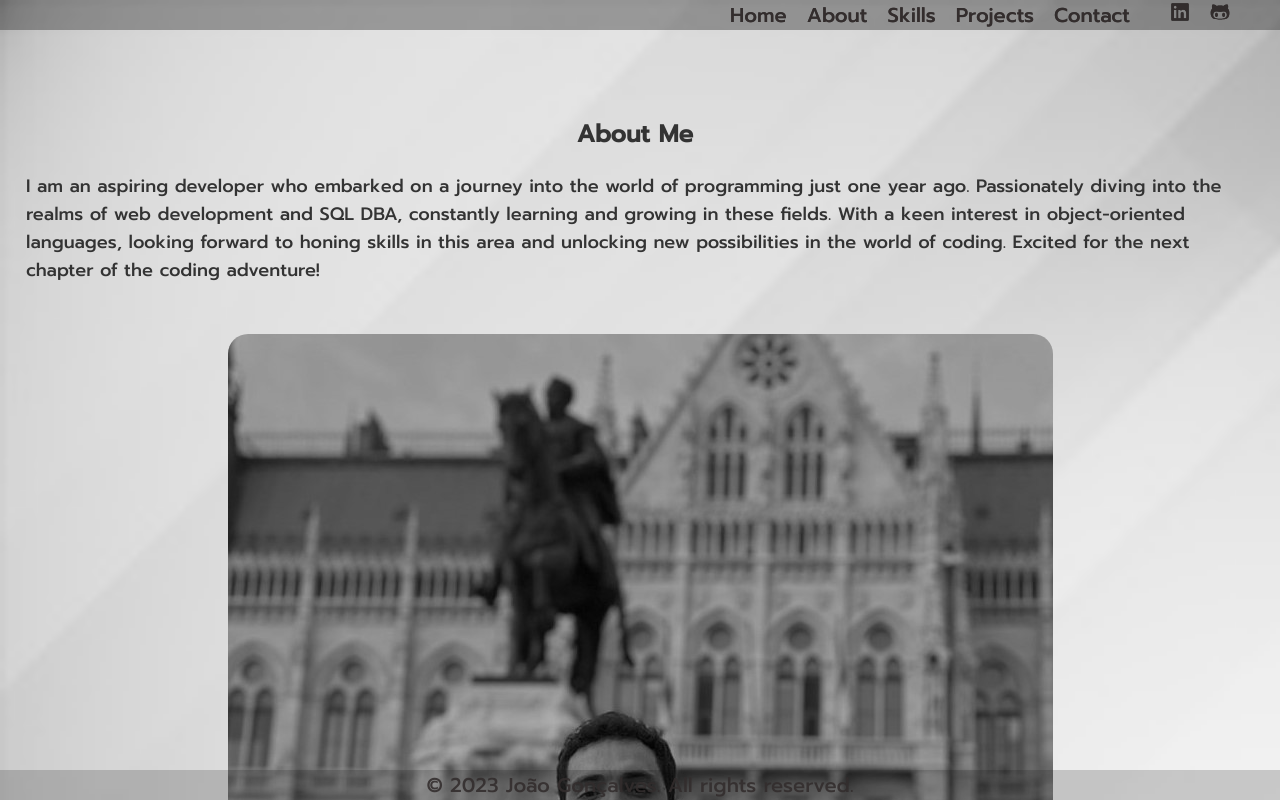
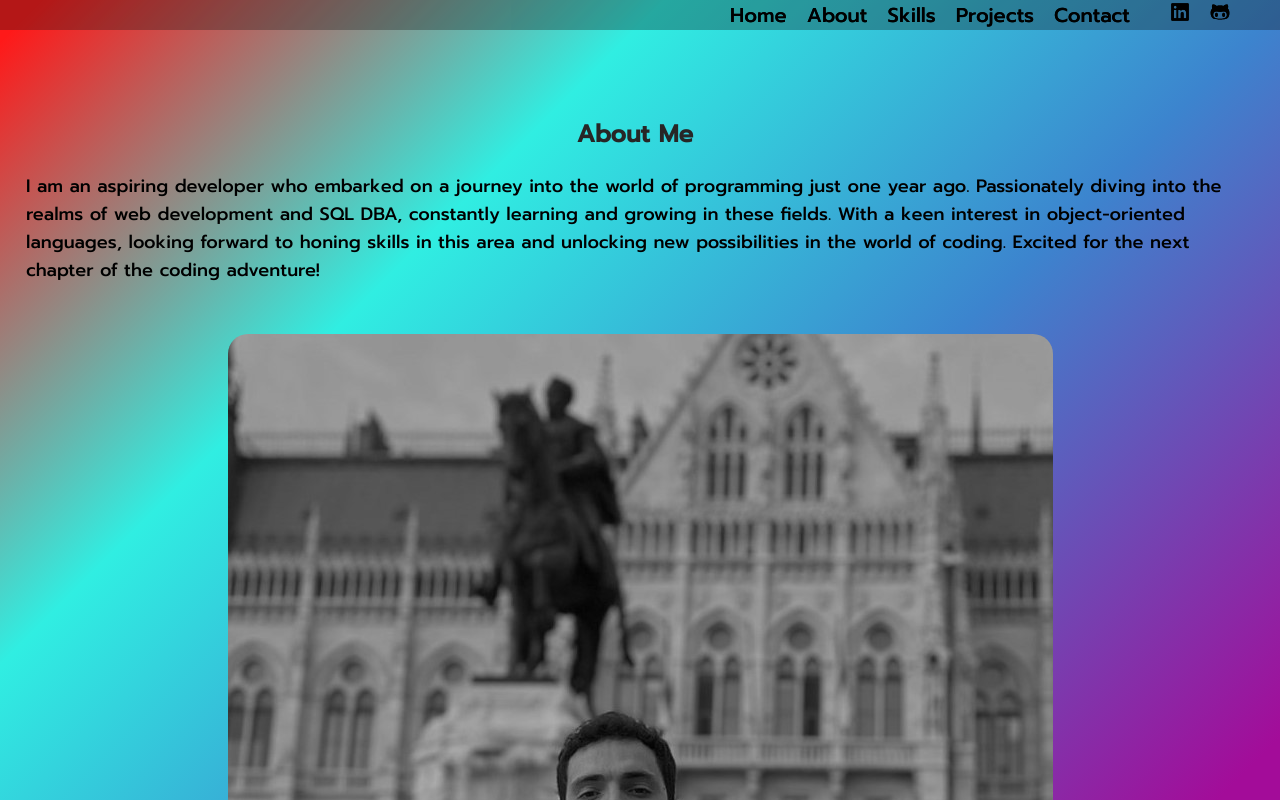
Before and after one commit to sirjoaogoncalves/PortfolioJoaoGoncalves, a React (Create React App) app: page /PortfolioJoaoGoncalves/about in a window 1280 px wide. Shown: the top 800 px of the page. Built offline with nearby package versions, Linux system fonts and the light colour scheme.

Commit message:
update to visual effects

```diff
--- a/src/components/Footer.css
+++ b/src/components/Footer.css
@@ -1,5 +1,5 @@
 .footer-container {
-  background-color: rgba(19, 19, 20, 0.189);
+  background-color: rgba(19, 19, 20, 0);
   color: #fff;
   padding: 0;
   text-align: center;
@@ -10,12 +10,12 @@
   left: 0;
   right: 0;
   bottom: 0;
-  position: fixed;
+
 }
 
 /* Set footer text styles */
 .footer-text {
-  color: rgba(51, 45, 45, 0.89);
+  color: rgba(0, 0, 0, 0.89);
   text-decoration: none;
   transition: color 0.3s ease;
   font-size: 20px;
--- a/src/components/Navbar.css
+++ b/src/components/Navbar.css
@@ -1,5 +1,5 @@
 .navbar {
-  background-color: rgba(19, 19, 20, 0.192);
+  background-color: rgba(19, 19, 20, 0.171);
   display: flex;
   justify-content: flex-end;
   position: fixed;
@@ -21,7 +21,7 @@
 }
 
 .navbar__link {
-  color: rgba(51, 45, 45, 0.89);
+  color: rgba(0, 0, 0, 0.979);
   text-decoration: none;
   transition: color 0.3s ease;
   font-size: 20px;
--- a/src/pages/About.css
+++ b/src/pages/About.css
@@ -43,7 +43,7 @@
 .a-title {
     font-weight: 800;
     margin-right: 100px;
-    color: #333; /* Matching color */
+    color: #272626; /* Matching color */
 }
 
 .a-sub {
@@ -60,7 +60,7 @@
     justify-content: center;
     align-items: center;
     display: flex;
-    color: #333; /* Matching color */
+    color: #000000; /* Matching color */
 }
 
 @media screen and (max-width: 1290px) {
--- a/src/pages/Home.css
+++ b/src/pages/Home.css
@@ -1,11 +1,26 @@
 /* There was other comment here, but for some reason it affects my css, so no code for anything here */
 
 body {
-	background-image: url('../img/background2.jpg');
-	background-repeat: no-repeat;
-	background-size: cover;
+	margin: auto;
+	font-family: -apple-system, BlinkMacSystemFont, sans-serif;
+	overflow: auto;
+	background: linear-gradient(315deg, rgb(163, 12, 153) 3%, rgba(60, 132, 206, 1) 38%, rgba(48, 238, 226, 1) 68%, rgba(255, 25, 25, 1) 98%);
+	animation: gradient 15s ease infinite;
+	background-size: 400% 400%;
+	background-attachment: fixed;
 }
 
+@keyframes gradient {
+	0% {
+		background-position: 0% 0%;
+	}
+	50% {
+		background-position: 100% 100%;
+	}
+	100% {
+		background-position: 0% 0%;
+	}
+}
 .i {
 	display: flex;
 	height: 100vh;
@@ -32,8 +47,8 @@ body {
 }
 
 .i-desc {
-	font-size: 24px;
-	color: #777;
+	font-size: 30px;
+	color: #000000;
 	text-align: center;
 }
 
@@ -42,7 +57,7 @@ body {
 	font-weight: 300;
 	margin-top: 10px;
 	margin-bottom: 0;
-	color: #999;
+	color: #000000;
 	text-align: center;
 }
 
@@ -54,7 +69,7 @@ body {
 	margin-top: 0;
 	margin-bottom: 20px;
 	justify-content: center;
-	color: #333;
+	color: #2b2828;
 	text-align: center;
 }
 
@@ -66,7 +81,6 @@ body {
 .i-title-wrapper {
 	height: 100%;
 	animation: move 10s ease-in-out infinite alternate;
-
 }
 
 @keyframes move {
@@ -91,7 +105,7 @@ body {
 	height: 50px;
 	font-size: 30px;
 	font-weight: bold;
-	color: rgba(19, 19, 20, 0.753);
+	color: rgba(0, 0, 0, 0.753);
 	display: flex;
 	align-items: center;
 	text-align: center;
--- a/src/pages/PLanguages.css
+++ b/src/pages/PLanguages.css
@@ -9,12 +9,12 @@
 .ll-title {
 
   font-size: 30px;
-  color: #333; /* Set title text color */
+  color: #000000; /* Set title text color */
 }
 
 .ll-desc {
   font-size: 18px;
-  color: #6c757d; /* Set description text color */
+  color: #1a1b1b; /* Set description text color */
   margin-bottom: 30px;
 }
 
@@ -38,7 +38,7 @@
 
 .ll-text {
   font-size: 28px;
-  color: #000; /* Set text color */
+  color: #1b1919; /* Set text color */
   font-weight: bold;
 }
 
```
Lines whose indentation alone changed are shown as unchanged.
